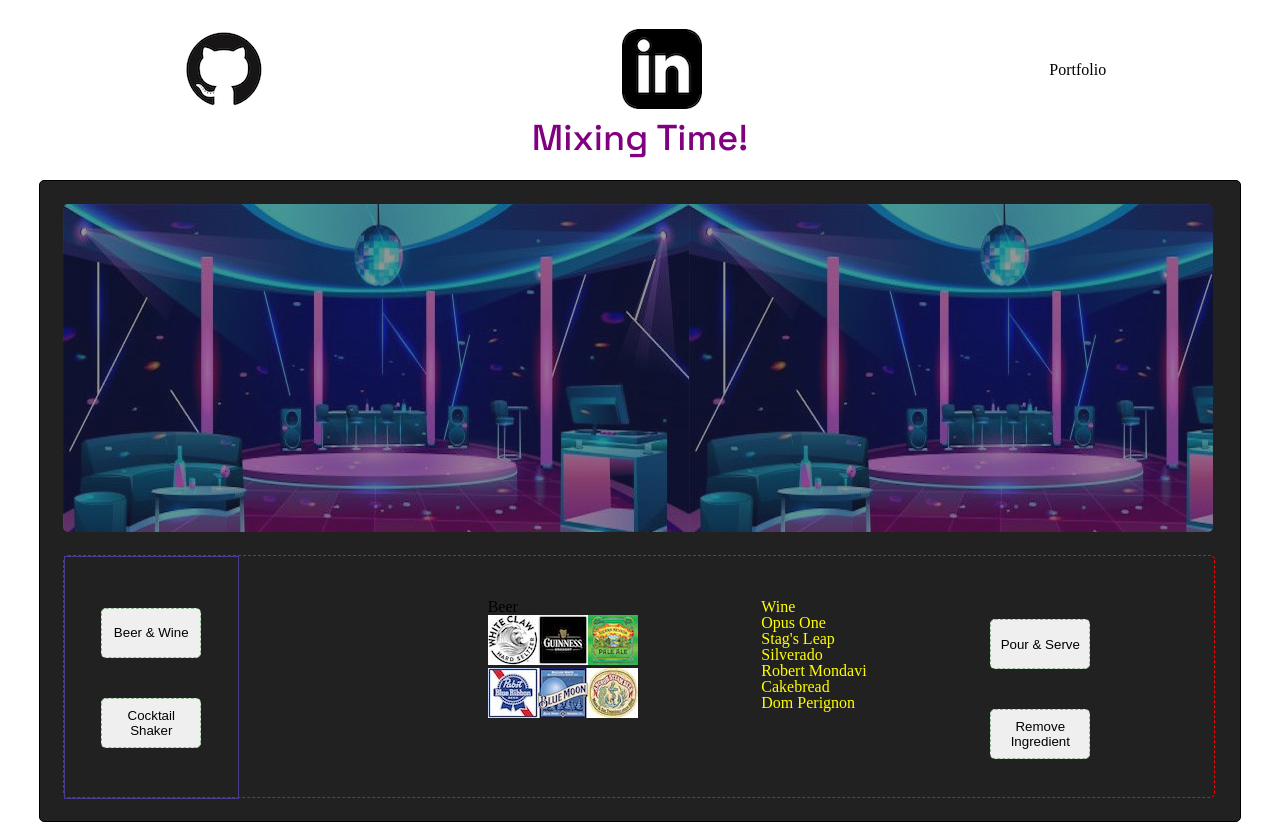
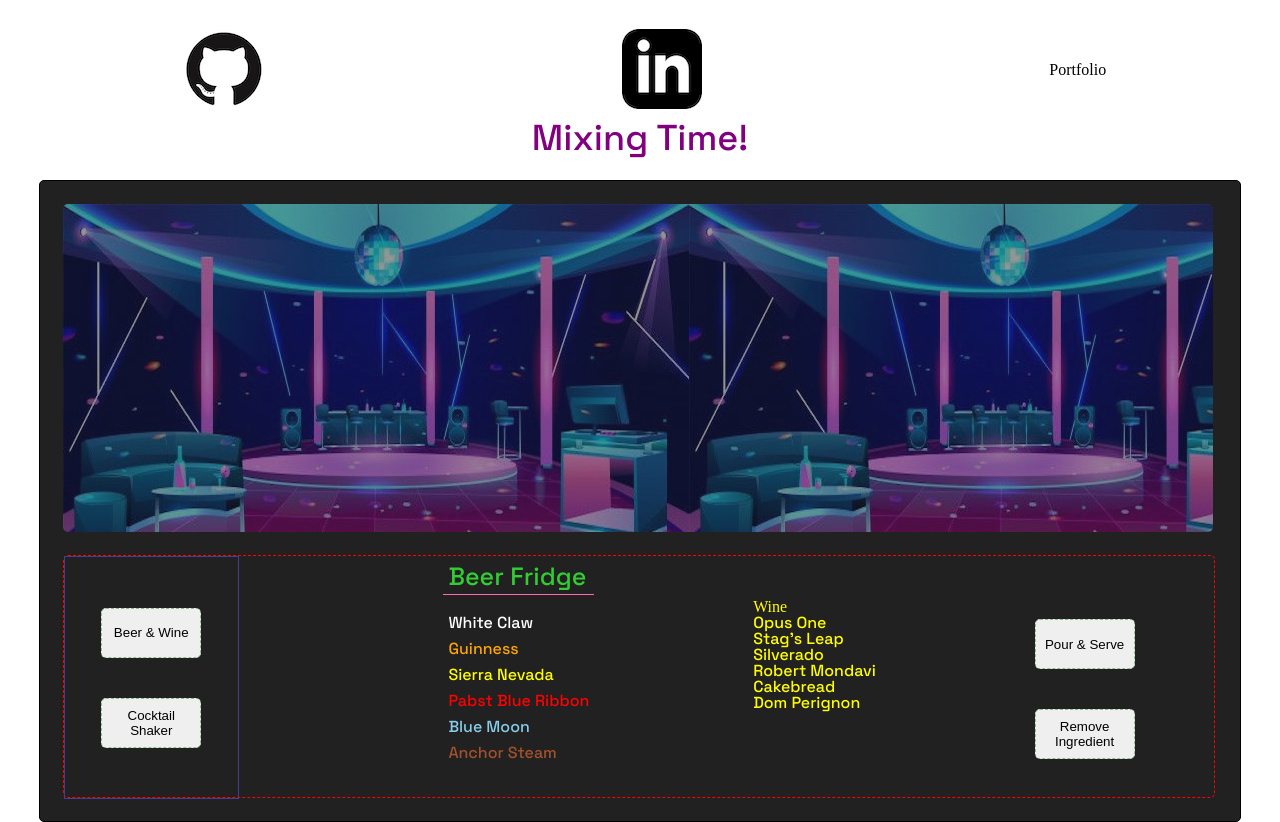
Before and after one commit to alvinc90/Mixing-Time, a website built with webpack: page index.html in a window 1280 px wide. Built offline with nearby package versions, Linux system fonts and the light colour scheme.

Commit message:
added beer fridge

```diff
--- a/css/main.css
+++ b/css/main.css
@@ -79,7 +79,7 @@
 
 .tabcontent-inner-container {
     display: flex;
-    justify-content: space-evenly;
+    justify-content: space-around;
     margin-left: 300px;
     margin-top: -200px;
 }
@@ -107,4 +107,31 @@
 
 #wine li {
     color: yellow;
+    font-family: 'Space Grotesk', sans-serif;
 }
+.beer-container {
+    margin-top: -40px;
+}
+
+#beer-heading {
+    font-family: 'Space Grotesk', sans-serif;
+    color: limegreen;
+    padding: 5px;
+    font-size: 25px;
+    border-bottom: 1px solid hotpink;
+    margin-bottom: 15px;
+}
+
+#beer li {
+    color: yellow;
+    font-size: 16px;
+    font-family: 'Space Grotesk', sans-serif;
+    padding: 5px;
+    transition: font-size 0.5s;
+}
+
+#beer li:hover {
+    font-size: 18px;
+    cursor: pointer;
+    filter: brightness(135%);
+}
--- a/index.html
+++ b/index.html
@@ -34,11 +34,9 @@
 
                 <div class="tabcontent-outer-container">
                     <div class="tabcontent-inner-container">
-                        <div>
-                            <h3>Beer</h3>
-                            <ul id="beer1">
-                            </ul>
-                            <ul id="beer2">
+                        <div class="beer-container">
+                            <h3 id="beer-heading">Beer Fridge</h3>
+                            <ul id="beer">
                             </ul>
                         </div>
 
--- a/src/menu_items/beer.js
+++ b/src/menu_items/beer.js
@@ -4,44 +4,42 @@
         const beerArr = [
             {
                 name: "White Claw",
-                img: "../../images/beer/white_claw.jpeg"
+                img: "../../images/beer/white_claw.jpeg",
+                color: "white"
             },
             {
                 name: "Guinness",
-                img: "../../images/beer/guinness.jpg"
+                img: "../../images/beer/guinness.jpg",
+                color: "orange"
             },
             {
                 name: "Sierra Nevada",
-                img: "../../images/beer/SierraNevadaPaleAle.jpg"
+                img: "../../images/beer/SierraNevadaPaleAle.jpg",
+                color: "yellow"
             },
             {
                 name: "Pabst Blue Ribbon",
-                img: "../../images/beer/pbr.jpg"
+                img: "../../images/beer/pbr.jpg",
+                color: "red"
             },
             {
                 name: "Blue Moon",
-                img: "../../images/beer/blue_moon_logo.jpg"
+                img: "../../images/beer/blue_moon_logo.jpg",
+                color: "skyblue"
             },
             {
                 name: "Anchor Steam",
-                img: "../../images/beer/anchor_steam.jpg"
+                img: "../../images/beer/anchor_steam.jpg",
+                color: "rgb(160,82,45)"
             }
         ]
 
-         for(let i = 0; i < beerArr.length / 2; i++) {
-           const img = document.createElement("img")
-           const ul = document.getElementById("beer1")
-           img.setAttribute("src", `${beerArr[i].img}`)
-           img.setAttribute("data-beer-id1", i)
-           ul.appendChild(img);
-        }
-
-        for(let i = beerArr.length / 2; i < beerArr.length; i++) {
-           const img = document.createElement("img")
-           const ul = document.getElementById("beer2")
-           img.setAttribute("src", `${beerArr[i].img}`)
-           img.setAttribute("data-beer-id2", i)
-           ul.appendChild(img);
+         for(let i = 0; i < beerArr.length; i++) {
+            const ul = document.getElementById("beer")
+            const li = document.createElement("li")
+            li.textContent = beerArr[i].name
+            li.style.color = `${beerArr[i].color}`
+            ul.appendChild(li);
         }
     }
 }
```
